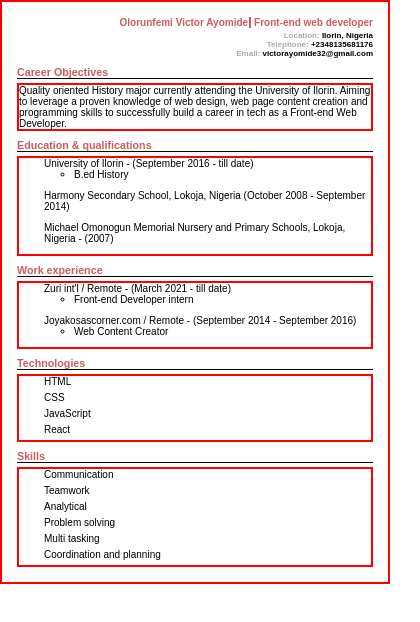
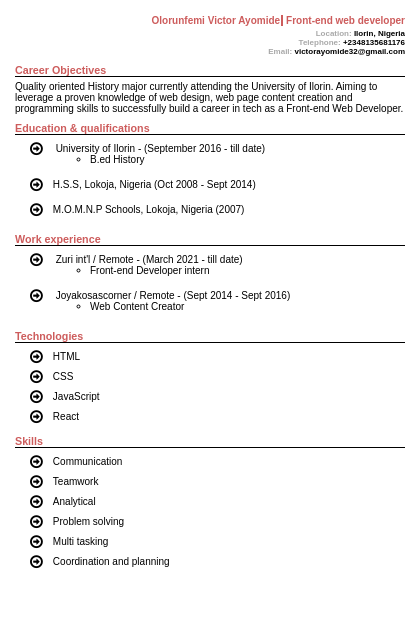
Before and after one commit to clefayomide/cv, a plain HTML site: page index.html in a window 390 px wide. Shown: the whole page, 420 px wide, since content can reach past the window. Drawn offline with Linux system fonts and the light colour scheme.

Commit message:
final update

```diff
--- a/index.html
+++ b/index.html
@@ -5,7 +5,8 @@
   <meta http-equiv="X-UA-Compatible" content="IE=Edge">
   <meta name="viewport" content="width=device-width, initial-scale=1">
 <title>Cv</title>
-  <link rel="stylesheet" href="style.css">
+<link rel="stylesheet" href="https://stackpath.bootstrapcdn.com/font-awesome/4.7.0/css/font-awesome.min.css">
+<link rel="stylesheet" href="style.css">
 </head>
 
 <body>
@@ -18,8 +19,8 @@
       <h6 class="name"><span id="name">Olorunfemi Victor Ayomide</span><span class="job-title">Front-end web developer</span></h6>
       <p class="info">
         <span>Location:</span> Ilorin, Nigeria <br/>
-        <span>Telephone:</span> +2348135681176<br/>
-        <span>Email:</span> victorayomide32@gmail.com<br/>
+        <span>Telephone:</span> <a href="tel:+2348135681176">+2348135681176</a><br/>
+        <span>Email:</span><a href="mailto: victorayomide32@gmail.com"> victorayomide32@gmail.com</a><br/>
       </p>
     </header>
 
@@ -37,26 +38,26 @@
         <!-- some ul are nested-->
 
         <ul class="edu-body">
-          <li>University of Ilorin - (September 2016 - till date)
+          <li><i class="fa fa-arrow-circle-o-right" aria-hidden="true"></i><span class="body-all"> University of Ilorin - (September 2016 - till date)</span>
              <ul class="course">
                <li>B.ed History</li>
              </ul>
           </li>
 
-          <li>Harmony Secondary School, Lokoja, Nigeria (October 2008 - September 2014)</li>
+          <li><i class="fa fa-arrow-circle-o-right" aria-hidden="true"></i><span class="body-all">H.S.S, Lokoja, Nigeria (Oct 2008 - Sept 2014)</span></li>
 
-          <li>Michael Omonogun Memorial Nursery and Primary Schools, Lokoja, Nigeria - (2007)</li>
+          <li><i class="fa fa-arrow-circle-o-right" aria-hidden="true"></i><span class="body-all">M.O.M.N.P Schools, Lokoja, Nigeria (2007)</span></li>
         </ul>
 
         <h6 class="exp">Work experience</h6>
         <ul class="exp-body">
-         <li>Zuri int'l / Remote - (March 2021 - till date)
+         <li><i class="fa fa-arrow-circle-o-right" aria-hidden="true"></i> <span class="body-all">Zuri int'l / Remote - (March 2021 - till date)</span>
            <ul class="position">
              <li>Front-end Developer intern</li>
            </ul>
          </li>
 
-         <li>Joyakosascorner.com / Remote - (September 2014 - September 2016)
+         <li><i class="fa fa-arrow-circle-o-right" aria-hidden="true"></i> <span class="body-all">Joyakosascorner / Remote - (Sept 2014 - Sept 2016)</span>
            <ul class="position">
              <li>Web Content Creator</li>
            </ul>
@@ -65,20 +66,20 @@
 
         <h6 class="technologies">Technologies</h6>
         <ul class="technologies-body">
-           <li>HTML</li>
-           <li>CSS</li>
-           <li>JavaScript</li>
-           <li>React</li>
+           <li><i class="fa fa-arrow-circle-o-right" aria-hidden="true"></i><span class="body-all">HTML</span></li>
+           <li><i class="fa fa-arrow-circle-o-right" aria-hidden="true"></i><span class="body-all">CSS</span></li>
+           <li><i class="fa fa-arrow-circle-o-right" aria-hidden="true"></i><span class="body-all">JavaScript</span></li>
+           <li><i class="fa fa-arrow-circle-o-right" aria-hidden="true"></i><span class="body-all">React</span></li>
         </ul>
 
         <h6 class="skills">Skills</h6>
         <ul class="skills-body">
-           <li>Communication</li>
-           <li>Teamwork</li>
-           <li>Analytical</li>
-           <li>Problem solving</li>
-           <li>Multi tasking</li>
-           <li>Coordination and planning</li>
+           <li><i class="fa fa-arrow-circle-o-right" aria-hidden="true"></i><span class="body-all">Communication</span></li>
+           <li><i class="fa fa-arrow-circle-o-right" aria-hidden="true"></i><span class="body-all">Teamwork</span></li>
+           <li><i class="fa fa-arrow-circle-o-right" aria-hidden="true"></i><span class="body-all">Analytical</span></li>
+           <li><i class="fa fa-arrow-circle-o-right" aria-hidden="true"></i><span class="body-all">Problem solving</span></li>
+           <li><i class="fa fa-arrow-circle-o-right" aria-hidden="true"></i><span class="body-all">Multi tasking</span></li>
+           <li><i class="fa fa-arrow-circle-o-right" aria-hidden="true"></i><span class="body-all">Coordination and planning</span></li>
         </ul>
 
       </main>
--- a/style.css
+++ b/style.css
@@ -6,7 +6,6 @@
 
 .container {
   margin: 0 auto;
-  border: 2px solid red;
   padding: 15px;
 }
 
@@ -42,6 +41,11 @@ p > span {
   color: darkgrey;
 }
 
+a {
+  text-decoration: none;
+  color: black;
+}
+
 h6.career-obj,
 h6.edu,
 h6.exp,
@@ -58,14 +62,13 @@ ul.technologies-body,
 ul.skills-body {
   font-size: 10px;
   margin-top: 4px;
-  border: 2px solid red;
 }
 
 ul.edu-body,
 ul.exp-body,
 ul.technologies-body,
 ul.skills-body {
-  padding-left: 25px;
+  padding-left: 15px;
   list-style-type: none;
 }
 
@@ -81,5 +84,107 @@ ul.skills-body > li {
 
 ul.course,
 ul.position {
-  padding-left: 30px;
+  padding-left: 60px;
 }
+
+i.fa {
+  position: relative;
+  top: 2px;
+  padding-right: 10px;
+  font-size: 15px;
+}
+
+@media (max-width:1024px) {
+  .container {
+    width: 60%;
+    max-width: 100%;
+    margin: 0 auto;
+    margin-top: 40px;
+    background-color: ghostwhite;
+  }
+
+  h6.name {
+    font-size: 12px;
+  }
+
+  #name {
+  padding-right: 3px;
+  border-right: 3px solid indianred;
+}
+
+span.job-title {
+  padding-left: 6px;
+}
+
+p.info {
+  font-size: 12px;
+  font-weight: bold;
+  margin-top: 3px;
+}
+
+ul.edu-body,
+ul.exp-body,
+ul.technologies-body,
+ul.skills-body {
+  padding-left: 20px;
+  list-style-type: none;
+}
+
+ul.course,
+ul.position {
+  padding-left: 80px;
+}
+
+.body-all {
+  padding-left: 8px;
+}
+
+}
+
+
+@media (max-width:768px) {
+  .container {
+    width: 100%;
+    max-width: 100%;
+    margin: 0 auto;
+    margin-top: 0;
+    background-color: white;
+  }
+
+  h6.name {
+    font-size: 10px;
+  }
+
+  #name {
+  padding-right: 1px;
+  border-right: 2px solid indianred;
+}
+
+span.job-title {
+  padding-left: 3px;
+}
+
+p.info {
+  font-size: 8px;
+  font-weight: bold;
+  margin-top: 3px;
+}
+
+ul.edu-body,
+ul.exp-body,
+ul.technologies-body,
+ul.skills-body {
+  padding-left: 15px;
+  list-style-type: none;
+}
+
+ul.course,
+ul.position {
+  padding-left: 60px;
+}
+
+.body-all {
+  padding-left: 0;
+}
+
+}
```
